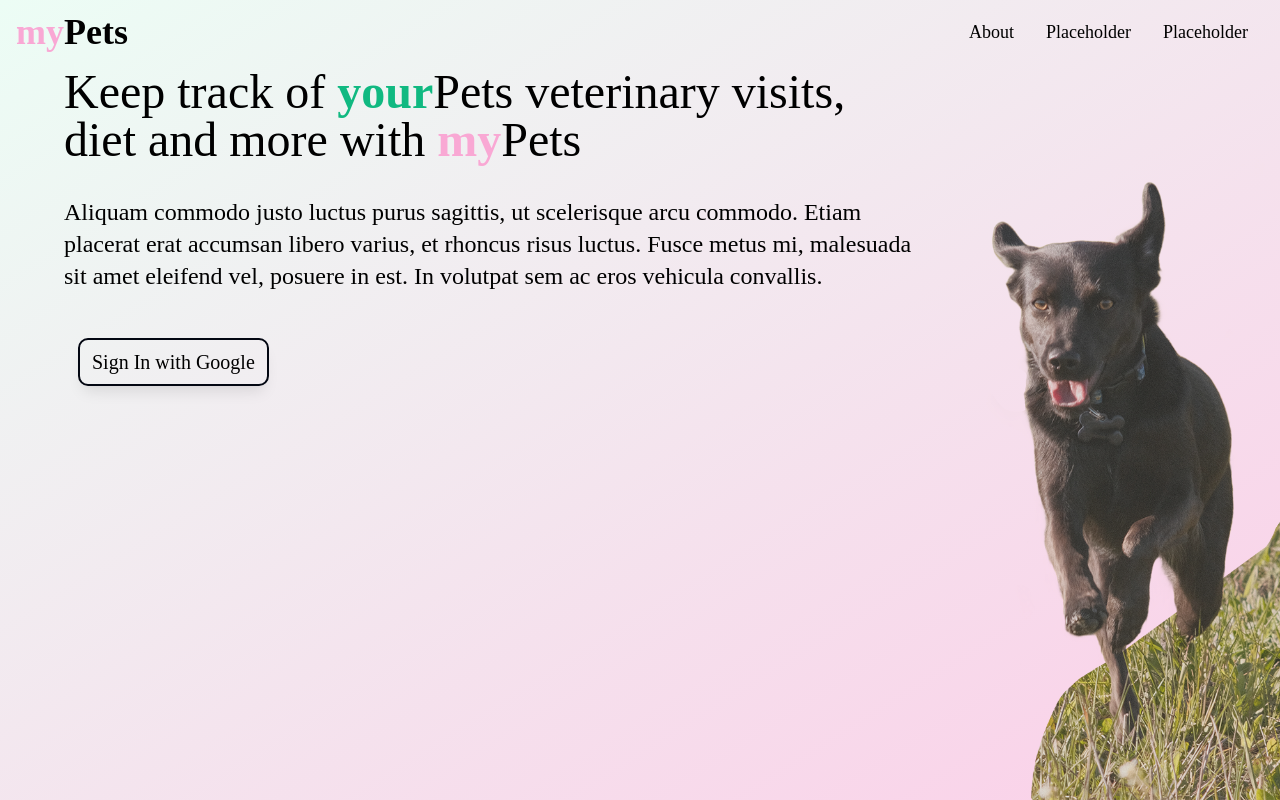
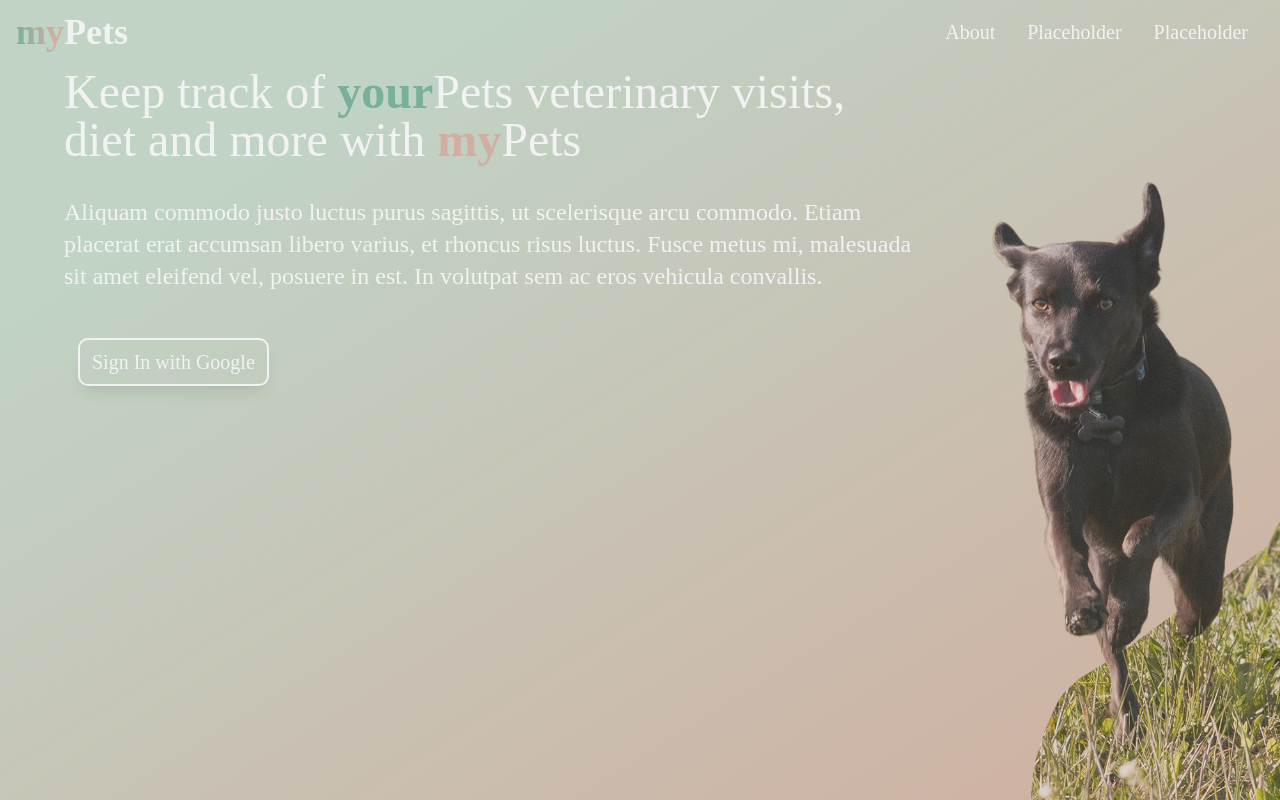
Before and after one commit to portrecistajeden/mypets-react, a React (Create React App) app: page / in a window 1280 px wide. Built offline with nearby package versions, Linux system fonts and the light colour scheme; no server answers.

Commit message:
petCard component done

```diff
--- a/src/Components/Homepage/NavbarMain.jsx
+++ b/src/Components/Homepage/NavbarMain.jsx
@@ -4,7 +4,7 @@ import NavLink from "../Navlink";
 export default function NavbarMain() {
     return(
         <div className="fixed top-0 w-full bg-transparent h-16 flex flex-row items-center justify-between px-4">
-            <Link className="text-4xl font-bold hover:text-pink-300 transition duration-300" to='/'><span className="text-pink-300">my</span>Pets</Link>
+            <Link className="text-4xl font-bold transition duration-300" to='/'><span className="gradient-text">my</span>Pets</Link>
             <div className="flex flex-row items-center justify-end">
                 <NavLink target={'/about'} text={'About'}/>
                 <NavLink target={'/#'} text={'Placeholder'}/>
--- a/src/Components/Homepage/SignIn.jsx
+++ b/src/Components/Homepage/SignIn.jsx
@@ -16,6 +16,6 @@ export default function SignIn({data}) {
 
 
     return (
-        <button className={`hover:bg-emerald-500 px-3 py-2 text-xl outline outline-2 outline-gray-950 rounded-lg shadow-lg transition m-4`} onClick={signInWithGoogle}>Sign In with Google</button>
+        <button className={`hover:gradient-background px-3 py-2 text-xl outline outline-2 outline-secondary rounded-lg shadow-lg transition m-4`} onClick={signInWithGoogle}>Sign In with Google</button>
   )
 }
--- a/src/Components/Navlink.jsx
+++ b/src/Components/Navlink.jsx
@@ -2,6 +2,6 @@ import { Link } from "react-router-dom"
 
 export default function NavLink({target, text}) {
     return (
-        <Link className='mx-4 text-lg hover:text-emerald-500 transition duration-300' to={target}>{text}</Link>
+        <Link className='mx-4 text-xl hover:text-primary transition duration-300' to={target}>{text}</Link>
     )
 }
--- a/src/Components/Pets/PetCard.jsx
+++ b/src/Components/Pets/PetCard.jsx
@@ -2,17 +2,29 @@ import React from 'react'
 
 export default function PetCard({data}) {
   return (
-    <div className='relative flex flex-col items-center w-1/4 aspect-[4/5]'>
-        <div id=' photoWrapper' className='w-fit h-1/3 absolute top-0 z-30'>
+    <div className='relative flex flex-col items-center w-1/4 min-h-[280px] max-h-[350px] min-w-[280px] max-w-[350px] aspect-[1/1] mx-10 hover:scale-105 transition'>
+        <div id=' photoWrapper' className='w-fit h-1/3 absolute top-0 z-30 drop-shadow-md shadow-stone-300'>
             <img className='rounded-full border-4 border-accent h-full w-full object-cover' src={data.imgSource}/>
         </div>
-        <div id='info' className='bg-primary absolute top-[16.66667%] w-full h-5/6 flex flex-col grow z-10 rounded-2xl border-4 border-accent shadow-md shadow-stone-300'>
+        <div id='info' className='bg-background absolute top-[16.66667%] w-full h-5/6 flex flex-col grow z-10 rounded-2xl border-4 border-accent shadow-md shadow-stone-300'>
             <span className='h-1/5 w-full'/>
-            <div className='mx-auto text-2xl'>
-                <h2>
+                <h2 className='mx-auto text-2xl p-2 underline-offset-8 underline'>
                     Vinci Goliszek
                 </h2>
-            </div>
+                <div className='flex flex-col justify-center grow bg-primary p-2 m-2 mt-1 2xl:mt-6 rounded-lg text-lg shadow-inner'>
+                    <h2 className=''>
+                        Species: Dog
+                    </h2>
+                    <h2 className=''>
+                        Breed: Wilczur Podlaski
+                    </h2>
+                    <h2>
+                        Birthday: 27-07-2019
+                    </h2>
+                    <h2>
+                        Weight: 8.8kg
+                    </h2>
+                </div>
         </div>
     </div>
   )
--- a/src/Components/Sidebar/Sidebar.jsx
+++ b/src/Components/Sidebar/Sidebar.jsx
@@ -14,7 +14,7 @@ export default function Sidebar() {
         <div className={`overflow-hidden relative flex flex-col justify-between h-screen bg-background ${sidebarHidden ? 'w-20' : 'w-52'} transition-width duration-200 ease-out`}>
             <div className="flex flex-col">
                 <div className='flex items-center justify-center h-16 mb-8'>
-                    <h1 className="text-4xl font-bold text-center m-0"><span className="text-primary">{sidebarHidden ? 'm' : 'my'}</span>{sidebarHidden ? 'P' : 'Pets'}</h1>
+                    <h1 className="text-4xl font-bold text-center m-0"><span className="text-transparent bg-clip-text bg-gradient-to-r from-primary to-accent to-80%">{sidebarHidden ? 'm' : 'my'}</span>{sidebarHidden ? 'P' : 'Pets'}</h1>
                 </div>
                 <SidebarLink data={{target: '/user/pets', text: 'Pets', icon:<RiUser3Line/>, sidebarHidden: sidebarHidden, setActivePage: setActivePage, activePage: activePage}}/>
                 <SidebarLink data={{target: '/user/appointments', text: 'Appointments', icon:<FaClinicMedical/>, sidebarHidden: sidebarHidden, setActivePage: setActivePage, activePage: activePage}}/>
--- a/src/Components/Sidebar/SidebarLink.jsx
+++ b/src/Components/Sidebar/SidebarLink.jsx
@@ -9,12 +9,12 @@ export default function SidebarLink({data}) {
 
     return (
         <div className='flex justify-center items-center w-full h-16 my-2'>
-            <Link onClick={() => data.setActivePage(data.text)} to={data.target} className={`flex flex-row px-4 items-center text-xl w-16 h-16 ${isActive(data.text) ? 'bg-primary' : 'bg-secondary'} rounded-[32px] hover:rounded-[6px] duration-200 mx-0 ${data.sidebarHidden ? 'justify-center' : 'w-48'}`}>
-                <div className={`flex flex-col justify-end items-center h-[22px] ${data.sidebarHidden ? '' : 'mr-2'}`}>
+            <Link onClick={() => data.setActivePage(data.text)} to={data.target} className={`flex flex-row px-4 items-center w-16 h-16 ${isActive(data.text) ? 'gradient-background' : 'bg-primary'} rounded-[32px] hover:rounded-[6px] duration-200 mx-0 ${data.sidebarHidden ? 'justify-center' : 'w-48'}`}>
+                <div className={`flex flex-col justify-end items-center h-[22px] text-xl ${data.sidebarHidden ? '' : 'mr-2'}`}>
                     {data.icon}
                 </div>
 
-                <div className='overflow-hidden '>
+                <div className='overflow-hidden text-lg'>
                 {data.sidebarHidden ?
                     <></>
                     :
--- a/src/Components/Sidebar/VisibilityButton.jsx
+++ b/src/Components/Sidebar/VisibilityButton.jsx
@@ -3,7 +3,7 @@ import { BiRightArrow } from 'react-icons/bi';
 
 export default function VisibilityButton({sidebarHidden, setSidebarHidden}) {
   return (
-    <button onClick={() => setSidebarHidden(!sidebarHidden)} className='w-12 h-12 ml-auto mr-4 hover:text-pink-300'>
+    <button onClick={() => setSidebarHidden(!sidebarHidden)} className='w-12 h-12 ml-auto mr-4 hover:text-accent'>
         <BiRightArrow className={`${sidebarHidden ? '' : 'rotate-180'} transition duration-200 ease-in-out text-3xl mx-auto`}/>
     </button>
   )
--- a/src/Pages/Home.jsx
+++ b/src/Pages/Home.jsx
@@ -6,14 +6,14 @@ export default function Home({data}) {
 
 
      return (
-        <main className="h-screen bg-gradient-to-br from-emerald-50 to-pink-200">
+        <main className="h-screen bg-gradient-to-br from-background from-20% to-accent">
             <div className="absolute bottom-1/2 left-16 w-2/3 max-w-[1200px]">
                 <h1 className="text-5xl my-8">Keep track of
-                    <span className="text-emerald-500 font-bold"> your
+                    <span className="text-primary font-bold"> your
                     </span>
                     Pets veterinary visits, diet and more with
                     <span className="">
-                        <span className="text-pink-300 font-bold"> my
+                        <span className="text-accent font-bold"> my
                         </span>
                         Pets
                     </span>
--- a/src/Pages/Pets.jsx
+++ b/src/Pages/Pets.jsx
@@ -15,6 +15,8 @@ export default function Pets({data}) {
     return(
         <div className="w-full h-fit flex flex-row justify-center items-center p-8">
             <PetCard data={{imgSource: vincijpg}}/>
+            <PetCard data={{imgSource: vincijpg}}/>
+            <PetCard data={{imgSource: vincijpg}}/>
         </div>
     )
 }
--- a/src/index.css
+++ b/src/index.css
@@ -3,11 +3,27 @@
 @tailwind utilities;
 
 
-@import url('https://fonts.googleapis.com/css2?family=Playfair+Display:ital,wght@0,400;0,600;1,400;1,600&display=swap');
+@import url('https://fonts.googleapis.com/css2?family=Roboto+Slab:wght@200;400;700&display=swap');
+
+@layer utilities{
+    .gradient-text {
+        @apply bg-clip-text bg-gradient-to-r from-primary to-accent to-80% text-transparent;
+    }
+
+    .gradient-background {
+        @apply bg-gradient-to-r from-primary to-accent to-80%;
+    }
+}
+
+@layer base{
+    body {
+        @apply text-secondary;
+    }
+}
 
 body {
   margin: 0;
-  font-family: 'Playfair Display';
+  font-family: 'Roboto Slab';
   -webkit-font-smoothing: antialiased;
   -moz-osx-font-smoothing: grayscale;
 }
```
